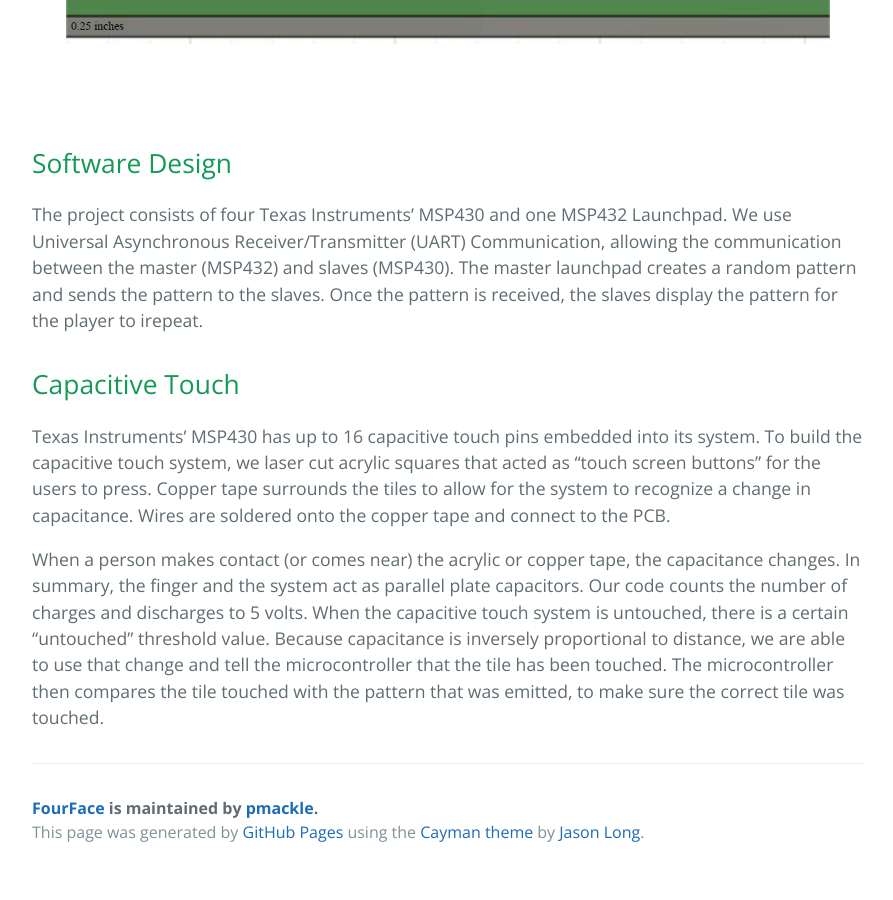
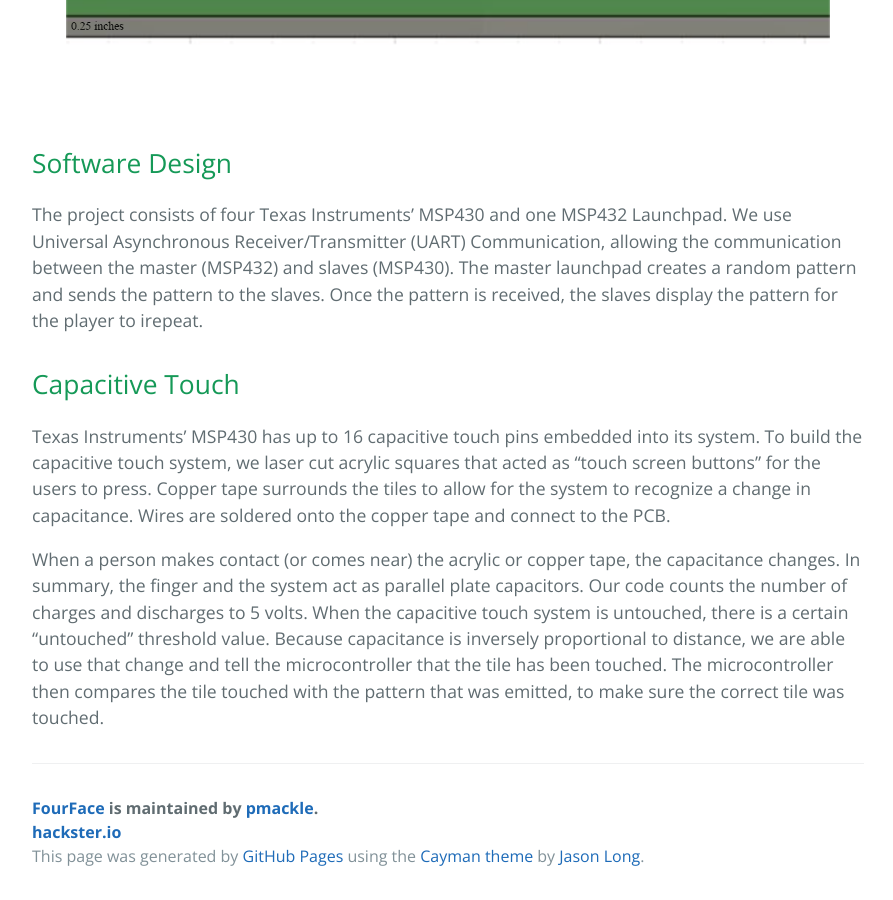
Before and after one commit to pmackle/EE-Emerge-2020-FourFace, a Jekyll site: the page built from docs/Project.md, in a window 1280 px wide and 900 px high, scrolled down 2045 px. Shown: the whole window, without its empty margins (192-1085 px from the left). Built offline with Jekyll 4.4.1, drawn with Linux system fonts in a browser that asks for light colours; before the commit the page ends 2921 px from its top, so only the background shows below that.

Commit message:
Update template.html

```diff
--- a/docs/_layouts/template.html
+++ b/docs/_layouts/template.html
@@ -26,7 +26,7 @@
 
       <footer class="site-footer">
         <span class="site-footer-owner"><a href="https://github.com/pmackle/EE-Emerge-2020-FourFace">FourFace</a> is maintained by <a href="https://github.com/pmackle">pmackle</a>.</span>
-
+        <span class="site-footer-owner"><a href="https://www.hackster.io/fourface/fourface-1bf273">hackster.io</a></span>
         <span class="site-footer-credits">This page was generated by <a href="https://pages.github.com">GitHub Pages</a> using the <a href="https://github.com/jasonlong/cayman-theme">Cayman theme</a> by <a href="https://twitter.com/jasonlong">Jason Long</a>.</span>
       </footer>
 
```
